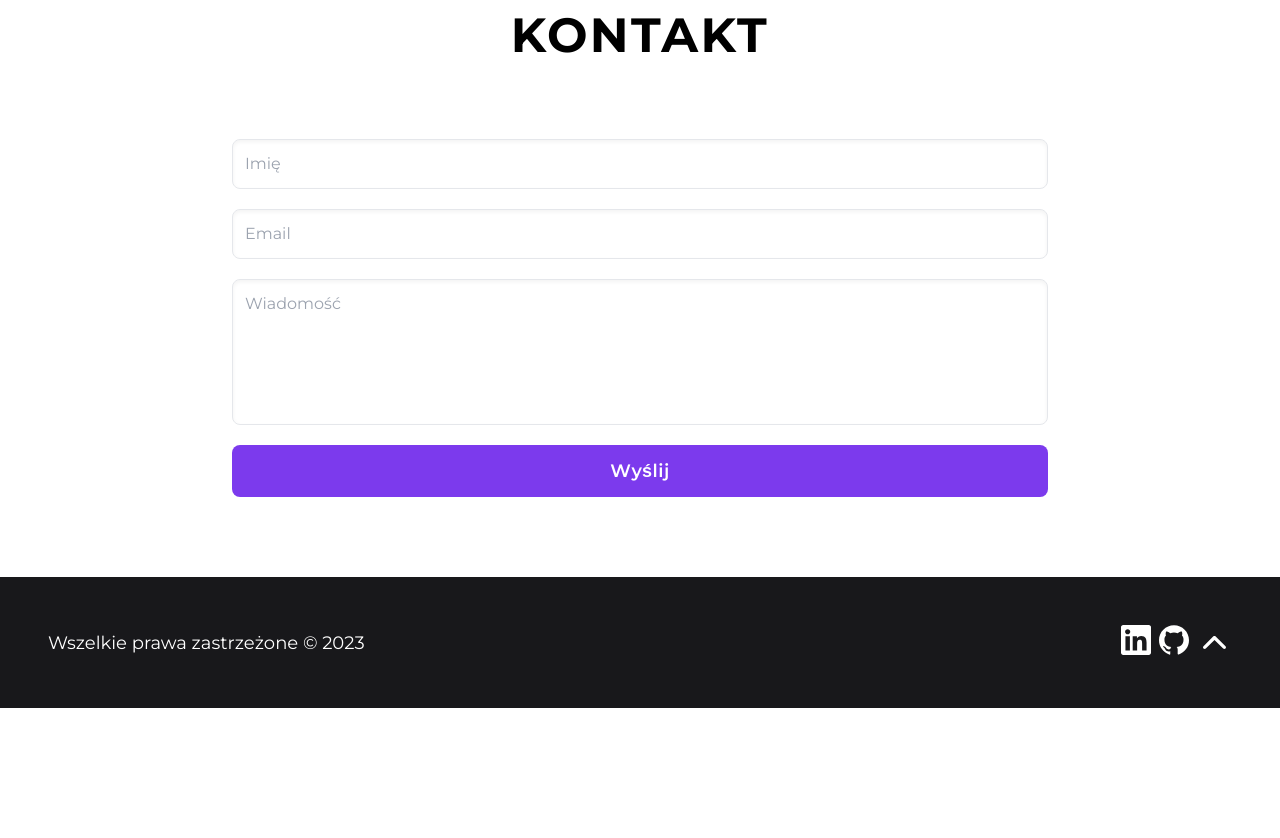
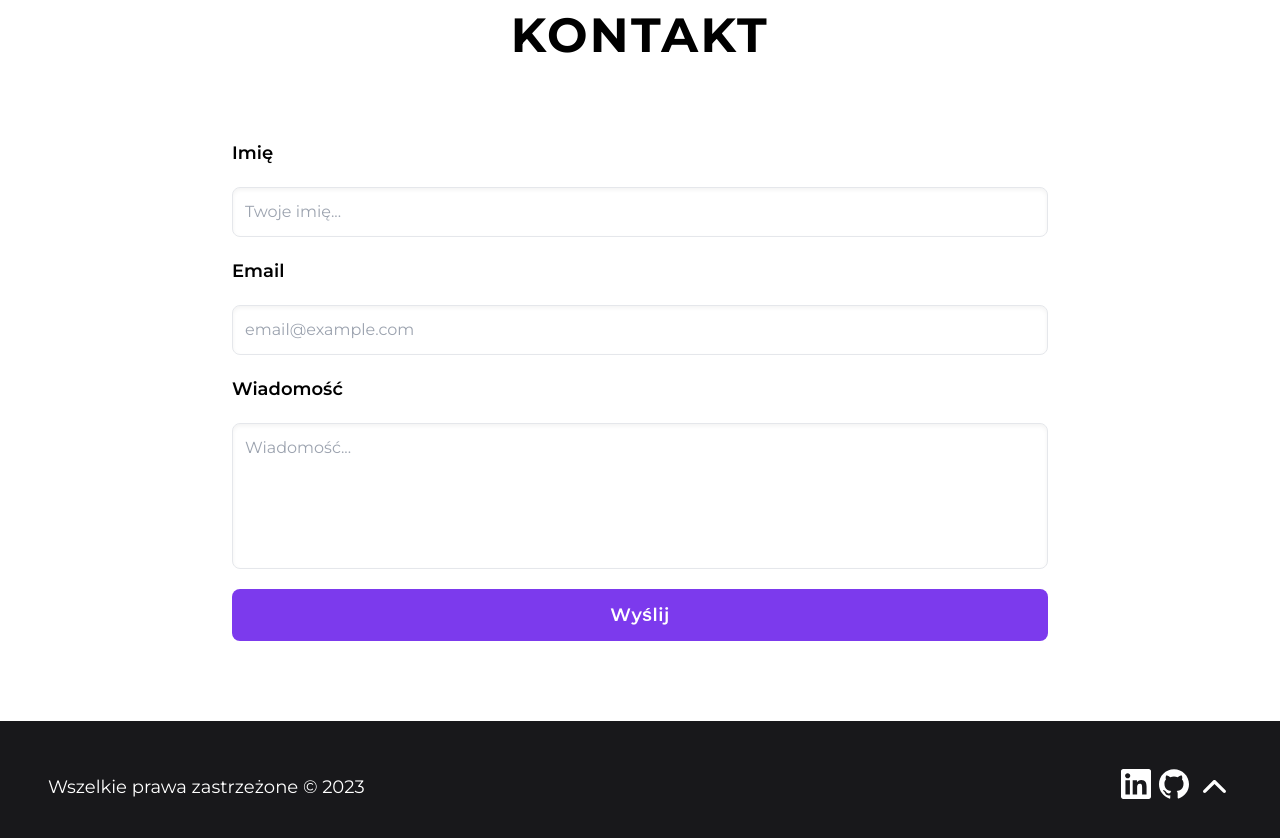
Before and after one commit to malalalash/portfolio, a React (Vite) app: page / in a window 1280 px wide. Shown: the part 3220-4058 px from the top of the page. Before the commit the page ends 3928 px from the top, so only its background shows below. Built offline with nearby package versions, Linux system fonts and the light colour scheme.

Commit message:
added labels

```diff
--- a/src/pages/Contact.tsx
+++ b/src/pages/Contact.tsx
@@ -53,28 +53,35 @@ const Contact = () => {
         onSubmit={sendEmail}
         className="container relative flex flex-col max-w-4xl mx-auto p-10 gap-5 mb-10"
       >
+        <label htmlFor="name" className="md:text-lg font-semibold text-base">
+          {lang === "pl" ? "Imię" : "Name"}
+        </label>
         <input
           required
           type="text"
           id="name"
           name="user_name"
-          placeholder={`${lang === "pl" ? "Imię" : "Name"}`}
+          placeholder={`${lang === "pl" ? "Twoje imię..." : "Your name..."}`}
           className="input"
         />
-
+        <label htmlFor="email" className="md:text-lg font-semibold text-base">
+          {lang === "pl" ? "Email" : "Email"}
+        </label>
         <input
           id="email"
           required
           type="email"
           name="user_email"
-          placeholder="Email"
+          placeholder="email@example.com"
           className="input"
         />
-
+        <label htmlFor="message" className="md:text-lg font-semibold text-base">
+          {lang === "pl" ? "Wiadomość" : "Message"}
+        </label>
         <textarea
           id="message"
           required
-          placeholder={`${lang === "pl" ? "Wiadomość" : "Message"}`}
+          placeholder={`${lang === "pl" ? "Wiadomość..." : "Message..."}`}
           name="message"
           rows={5}
           className="input resize-none"
```
